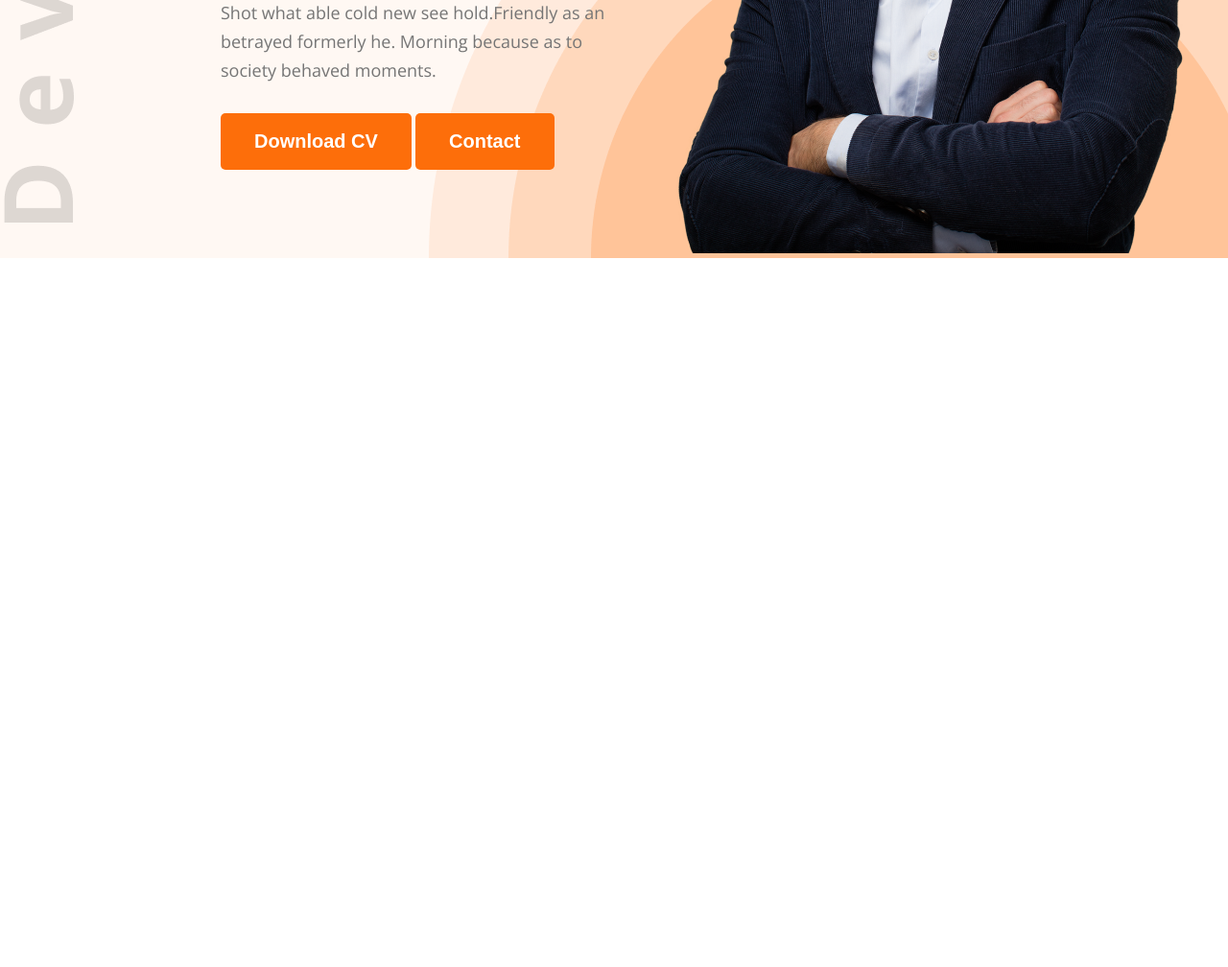
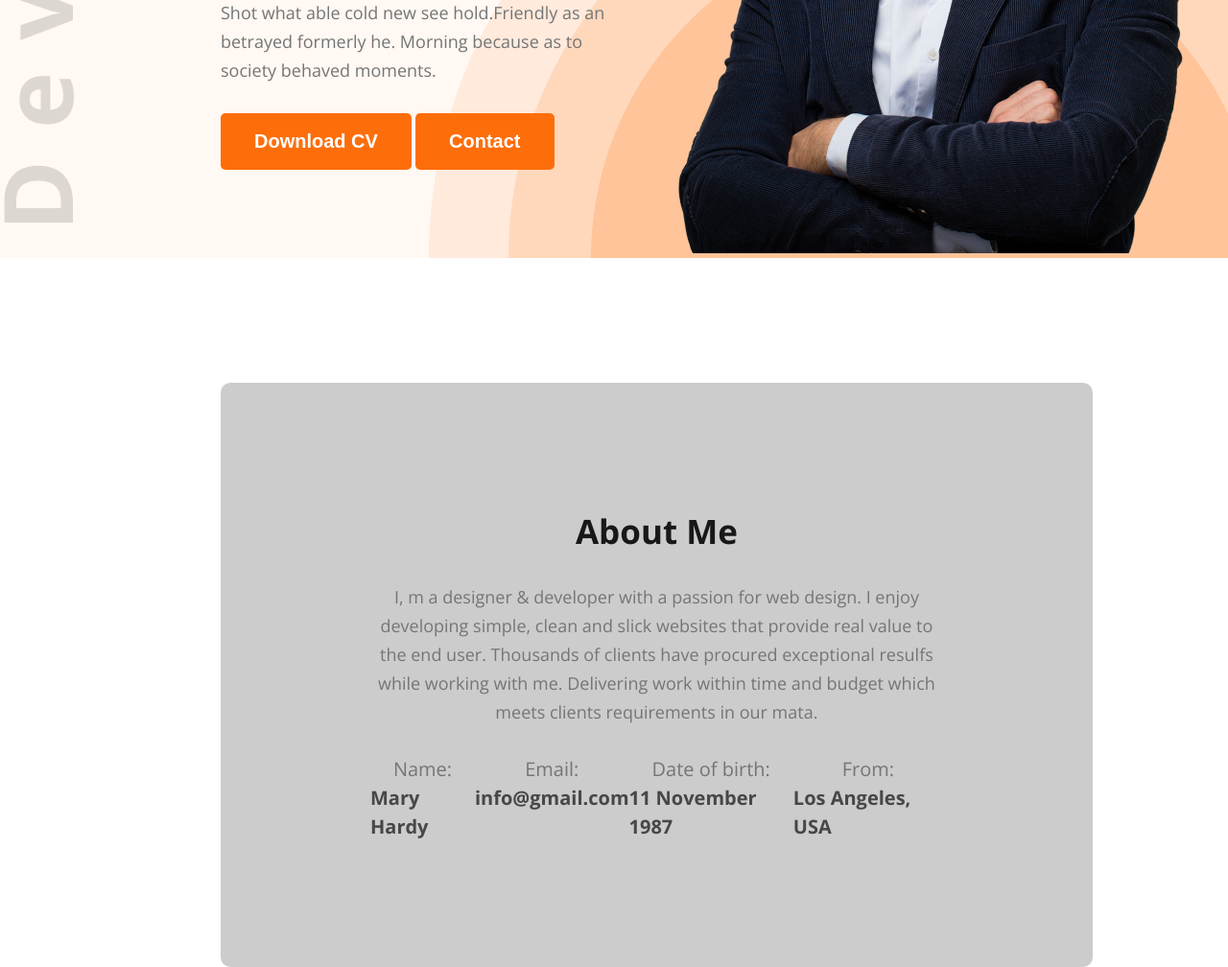
Before and after one commit to abdussattarsakil/The-PH_course, a plain HTML site: page Milestone=1/Module=5/index.html in a window 1280 px wide. Shown: the part 568-1576 px from the top of the page at 96% size. Before the commit the page ends 837 px from the top, so only its background shows below. Drawn offline with nearby package versions, Linux system fonts and the light colour scheme.

Commit message:
about me hero add

```diff
--- a/Milestone=1/Module=5/index.html
+++ b/Milestone=1/Module=5/index.html
@@ -41,6 +41,33 @@
         </section>
 
     </header>
+
+    <section class="about-me">
+        <div class="about-text">
+            <h2>About Me</h2>
+            <p>
+                I, m a designer & developer with a passion for web design. I enjoy developing simple, clean and slick websites that provide real value to the end user. Thousands of clients have procured exceptional resulfs while working with me. Delivering work within time and budget which meets clients requirements in our mata.
+            </p>
+        </div>
+        <div class="about-card">
+             <div>
+                <p>Name:</p>
+                <h4>Mary Hardy</h4>
+             </div>
+             <div>
+                <p>Email:</p>
+                <h4>info@gmail.com</h4>
+             </div>
+             <div>
+                <p>Date of birth:</p>
+                <h4>11 November 1987</h4>
+             </div>
+             <div>
+                <p>From:</p>
+                <h4>Los Angeles, USA</h4>
+             </div>
+        </div>
+    </section>
 </body>
 
 </html>
--- a/Milestone=1/Module=5/styles.css
+++ b/Milestone=1/Module=5/styles.css
@@ -26,9 +26,9 @@
 header {
     background-color: #FFF8F3;
     padding-top: 50px;
-    background: url("../Module=5/images/developer.png"),url("../Module=5/images/header_bg.png"),#FFF8F3;
+    background: url("../Module=5/images/developer.png"), url("../Module=5/images/header_bg.png"), #FFF8F3;
     background-repeat: no-repeat;
-    background-position: left , bottom right;
+    background-position: left, bottom right;
 }
 
 .nav {
@@ -65,10 +65,10 @@
     color: #474747;
 }
 
-.hero-container{
+.hero-container {
     display: flex;
     justify-content: space-between;
-    margin:  45px  38px 0px 230px;
+    margin: 45px 38px 0px 230px;
     max-width: 1332px;
     align-items: center;
 }
@@ -98,3 +98,50 @@
     max-width: 585px;
     vertical-align: middle;
 }
+
+.about-me {
+    background-color: #CCCCCC;
+    margin: 130px 230px 0px 230px;
+    padding: 131px 156px;
+    border-radius: 10px;
+    width: 71%;
+    max-width: 1140px;
+}
+
+.about-text {
+    text-align: center;
+}
+
+.about-text h2 {
+    font-size: 35px;
+    font-weight: bold;
+    color: #181818;
+    margin-bottom: 30px;
+}
+
+.about-text p {
+    font-size: 18px;
+    line-height: 30px;
+    color: #757575;
+    margin-bottom: 30px;
+    max-width: 827px;
+}
+
+.about-card {
+    display: flex;
+    justify-content: space-around;
+}
+
+.about-card p {
+    font-size: 20px;
+    line-height: 30px;
+    color:#757575 ;
+    text-align: center;
+}
+
+.about-card h4 {
+    color: #474747;
+    line-height: 30px;
+    font-size: 20px;
+    font-weight: bold;
+}
```
